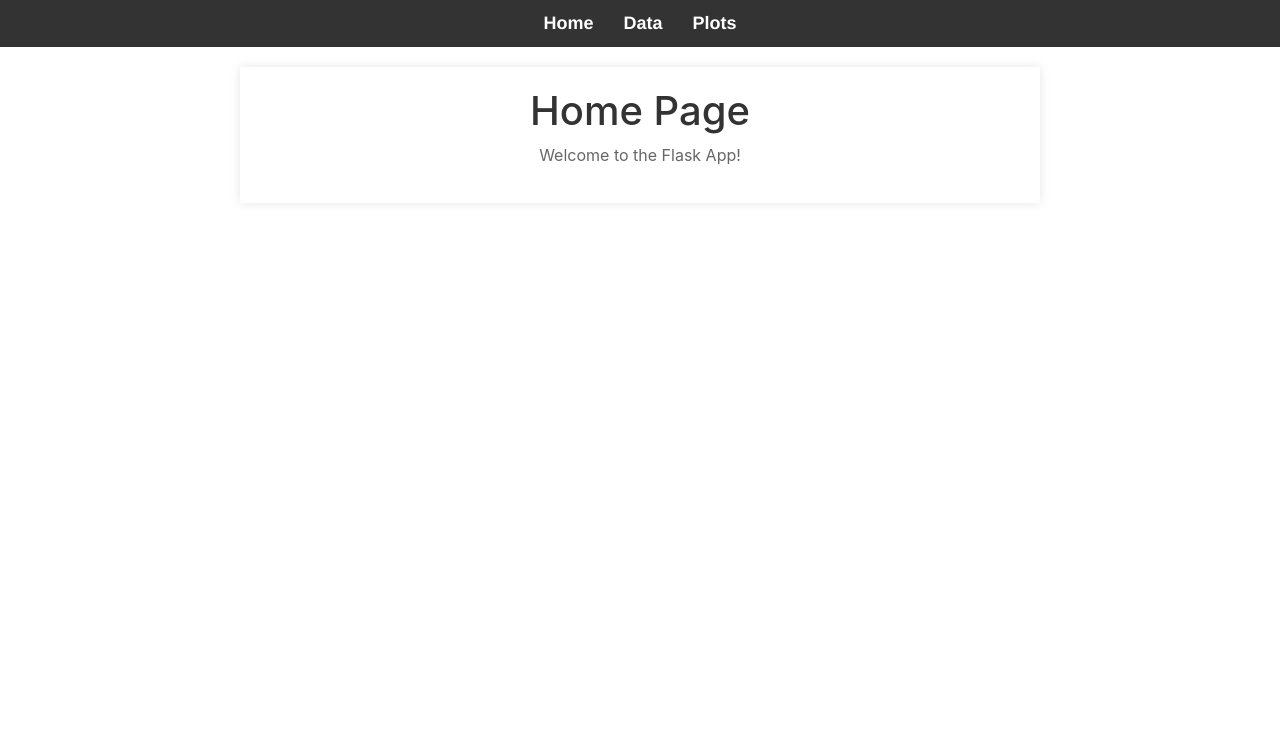
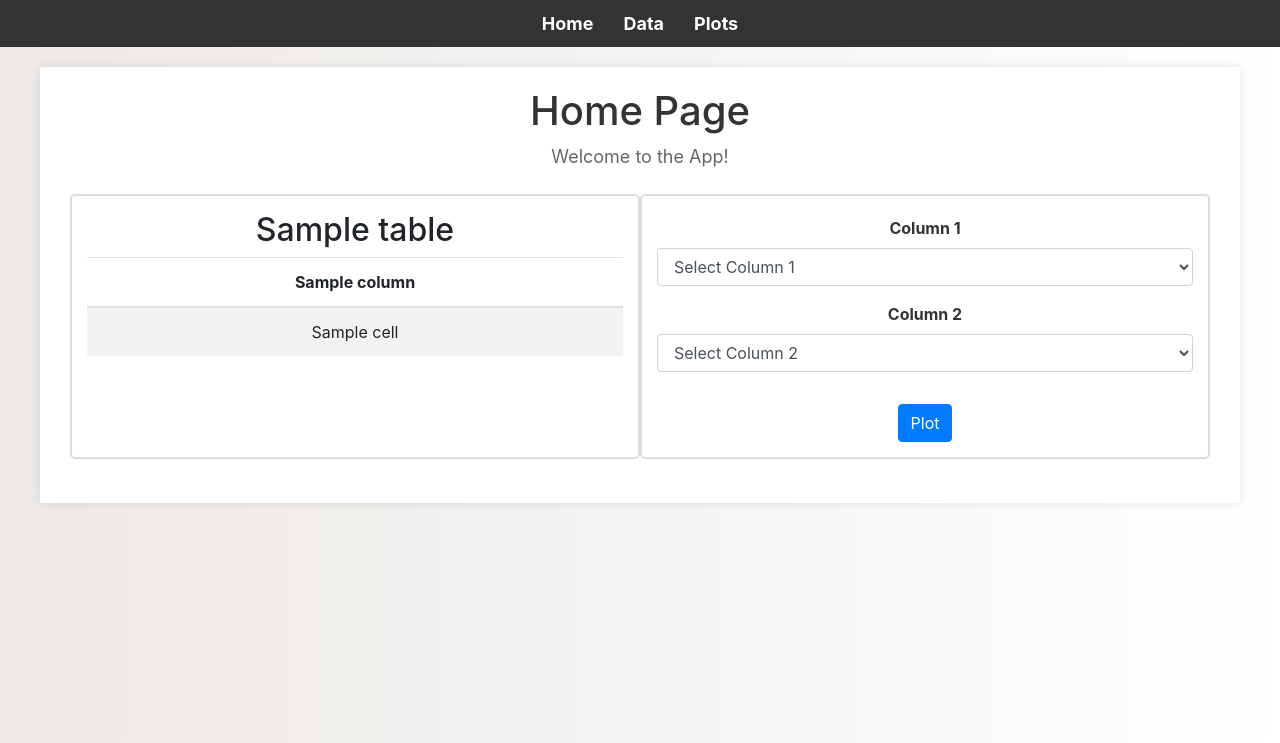
Before and after one commit to TusharKrSoniTKS/XVectorProj, a Flask app: template 1/my_flask_app/app/templates/index.html in a window 1280 px wide. Shown: the top 743 px of the page. Run offline with Flask 3, Linux system fonts and the light colour scheme; the template is opened without the code that fills it: most values are stand-ins (such as "Sample title", 1, 10 or a date in 2020); some libraries are stand-ins or nearby versions.

Commit message:
home page changes

```diff
--- a/1/my_flask_app/app/static/styles.css
+++ b/1/my_flask_app/app/static/styles.css
@@ -1,9 +1,10 @@
 /* General body styles */
 body {
-    font-family: Arial, sans-serif;
+    font-family: 'Helvetica Neue', Helvetica, Arial, sans-serif;
     margin: 0;
     padding: 0;
     background-color: #f4f4f4;
+    color: #333;
 }
 
 /* Navigation bar styles */
@@ -29,7 +30,6 @@ nav ul li a {
     color: white;
     font-weight: bold;
     font-size: 18px;
-    font-family: 'Helvetica Neue', Helvetica, Arial, sans-serif;
     transition: color 0.3s ease;
 }
 
@@ -42,53 +42,119 @@ nav ul li a:hover {
     margin-top: 20px;
     padding: 20px;
     text-align: center;
-    background-color: white;
+    background-color: #fff;
     box-shadow: 0 0 10px rgba(0, 0, 0, 0.1);
-    max-width: 800px;
+    max-width: 1200px;
     margin-left: auto;
     margin-right: auto;
 }
 
 h1 {
-    font-size: 24px;
+    font-size: 28px;
     color: #333;
 }
 
 p {
-    font-size: 16px;
+    font-size: 18px;
     color: #666;
 }
 
-/* File upload styles */
-.upload-section {
-    margin-top: 30px;
+/* Column borders */
+.column-bordered {
+    border: 2px solid #ddd;
+    border-radius: 5px;
+    padding: 15px;
+    background-color: #f9f9f9;
 }
 
-.upload-section h2 {
-    font-size: 22px;
-    color: #333;
+/* Table styles */
+.table-container {
+    max-height: 400px;
+    overflow: auto;
 }
 
-.custom-file-label::after {
-    content: "Browse";
+.table-responsive {
+    display: block;
+    width: 100%;
+    overflow-x: auto;
+    -webkit-overflow-scrolling: touch;
 }
 
-/* Bootstrap form overrides */
+.table {
+    width: 100%;
+    margin-bottom: 1rem;
+    background-color: transparent;
+    border-collapse: collapse;
+}
+
+th, td {
+    padding: 0.75rem;
+    vertical-align: top;
+    border-top: 1px solid #dee2e6;
+}
+
+thead th {
+    vertical-align: bottom;
+    border-bottom: 2px solid #dee2e6;
+}
+
+tbody + tbody {
+    border-top: 2px solid #dee2e6;
+}
+
+.table th,
+.table td {
+    padding: 0.75rem;
+    vertical-align: top;
+    border-top: 1px solid #dee2e6;
+}
+
+.table thead th {
+    vertical-align: bottom;
+    border-bottom: 2px solid #dee2e6;
+}
+
+.table tbody + tbody {
+    border-top: 2px solid #dee2e6;
+}
+
+.table-sm th,
+.table-sm td {
+    padding: 0.3rem;
+}
+
+/* Button styles */
+.btn-primary {
+    background-color: #007bff;
+    border-color: #007bff;
+    transition: background-color 0.3s ease, border-color 0.3s ease;
+}
+
+.btn-primary:hover {
+    background-color: #0056b3;
+    border-color: #004085;
+}
+
+/* Form styles */
 .form-group {
     margin-bottom: 1.5rem;
 }
 
-.btn {
-    width: 100%;
-}
-
-/* Existing tables styles */
-.existing-tables h2 {
-    font-size: 22px;
+label {
+    font-weight: bold;
     color: #333;
 }
 
-.list-group-item {
-    font-size: 18px;
-    color: #333;
+/* Plot container */
+.plot-container {
+    padding-top: 20px;
 }
+
+/* Background colors */
+body {
+    background: linear-gradient(to right, #ece9e6, #ffffff);
+}
+
+.column-bordered {
+    background-color: #ffffff;
+}
--- a/1/my_flask_app/app/templates/index.html
+++ b/1/my_flask_app/app/templates/index.html
@@ -2,5 +2,105 @@
 
 {% block content %}
 <h1>Home Page</h1>
-<p>Welcome to the Flask App!</p>
+<p>Welcome to the App!</p>
+
+<div class="container">
+    {% for table, data in table_data.items() %}
+    <div class="row my-4">
+        <div class="col-md-6 table-container column-bordered">
+            <h2>{{ table }}</h2>
+            <div class="table-responsive">
+                <table class="table table-striped">
+                    <thead>
+                        <tr>
+                            {% for column in data.columns %}
+                            <th>{{ column }}</th>
+                            {% endfor %}
+                        </tr>
+                    </thead>
+                    <tbody>
+                        {% for row in data.rows %}
+                        <tr>
+                            {% for cell in row %}
+                            <td>{{ cell }}</td>
+                            {% endfor %}
+                        </tr>
+                        {% endfor %}
+                    </tbody>
+                </table>
+            </div>
+        </div>
+        <div class="col-md-6 plot-container column-bordered">
+            <form class="plot-form" data-table="{{ table }}">
+                <div class="form-group">
+                    <label for="column1-{{ table }}">Column 1</label>
+                    <select class="form-control" id="column1-{{ table }}" name="column1" required>
+                        <option value="">Select Column 1</option>
+                        {% for column in data.columns %}
+                        <option value="{{ column }}">{{ column }}</option>
+                        {% endfor %}
+                    </select>
+                </div>
+                <div class="form-group">
+                    <label for="column2-{{ table }}">Column 2</label>
+                    <select class="form-control" id="column2-{{ table }}" name="column2" required>
+                        <option value="">Select Column 2</option>
+                        {% for column in data.columns %}
+                        <option value="{{ column }}">{{ column }}</option>
+                        {% endfor %}
+                    </select>
+                </div>
+                <button type="submit" class="btn btn-primary mt-3">Plot</button>
+            </form>
+            <div id="plot-{{ table }}" class="plot mt-3" style="display: none;"></div>
+        </div>
+    </div>
+    {% endfor %}
+</div>
+
+<script src="https://cdn.plot.ly/plotly-latest.min.js"></script>
+<script>
+    document.querySelectorAll('.plot-form').forEach(form => {
+        form.addEventListener('submit', function(event) {
+            event.preventDefault();
+            const table = this.getAttribute('data-table');
+            const column1 = document.getElementById(`column1-${table}`).value;
+            const column2 = document.getElementById(`column2-${table}`).value;
+            fetch('/plot_data', {
+                method: 'POST',
+                headers: {
+                    'Content-Type': 'application/x-www-form-urlencoded'
+                },
+                body: new URLSearchParams({
+                    data_name: table,
+                    column1: column1,
+                    column2: column2
+                })
+            })
+            .then(response => response.json())
+            .then(result => {
+                if (result.data) {
+                    document.getElementById(`plot-${table}`).style.display = 'block';
+                    var data = result.data;
+                    var trace = {
+                        x: data.map(d => d.x),
+                        y: data.map(d => d.y),
+                        mode: 'lines+markers',
+                        type: 'scatter'
+                    };
+                    var layout = {
+                        title: `Plot of ${result.column1} vs ${result.column2}`,
+                        xaxis: {
+                            title: result.column1
+                        },
+                        yaxis: {
+                            title: result.column2
+                        }
+                    };
+                    Plotly.newPlot(`plot-${table}`, [trace], layout);
+                }
+            });
+        });
+    });
+</script>
 {% endblock %}
```
Also changed, not shown: 1/my_flask_app/app/routes.py (+32 -1 lines), 1/my_flask_app/app/templates/data.html (+9 -0 lines), 1 other file.
